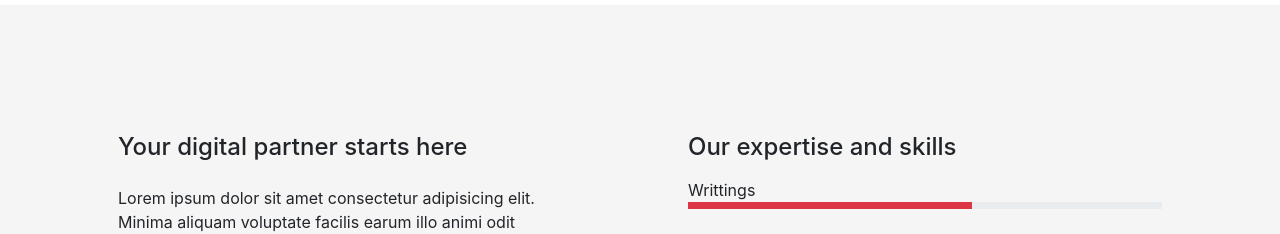
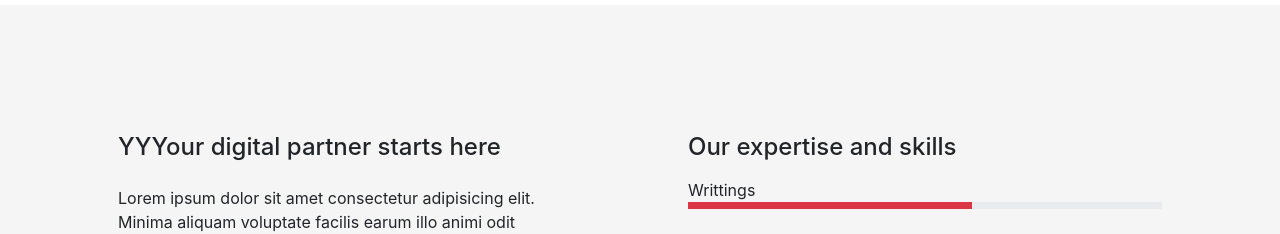
Before and after one commit to SheryarSher/helloworld, a plain HTML site: page index.html in a window 1280 px wide. Shown: the part 1220-1454 px from the top of the page. Drawn offline with Linux system fonts and the light colour scheme.

Commit message:
changes tpot the digit yyy

```diff
--- a/index.html
+++ b/index.html
@@ -196,7 +196,7 @@
     <div class="container">
       <div class="row">
         <div class="col-sm-12 col-md-6 p-5">
-          <h4 class="pb-3">Your digital partner starts here</h4>
+          <h4 class="pb-3">YYYour digital partner starts here</h4>
           <p>Lorem ipsum dolor sit amet consectetur adipisicing elit. Minima aliquam voluptate facilis earum illo animi
             odit recusandae perspiciatis! Sed odio inventore repellendus mollitia voluptas officiis culpa ducimus optio
             dolorum ab!</p>
```
